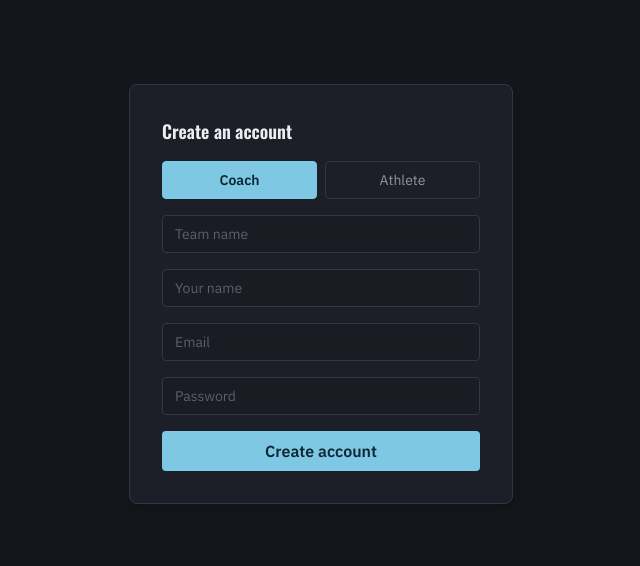
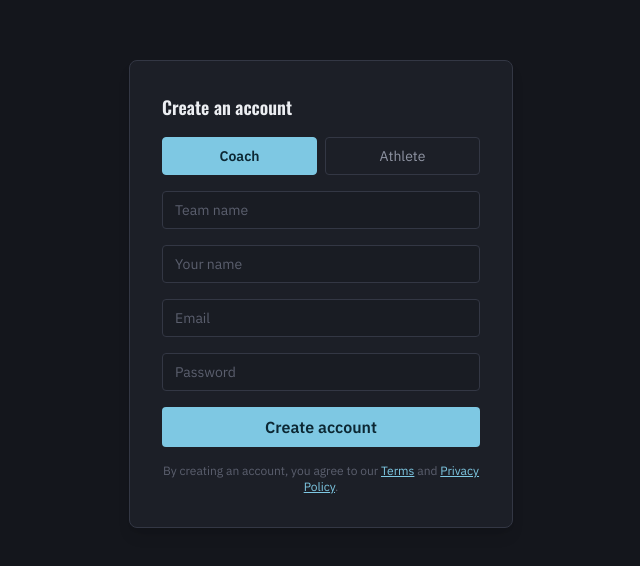
Before and after one commit to SnowysPerformance/SnowysPerformance, a Next.js app in the folder frontend/: page /register in a window 1280 px wide. Shown: the part 106-672 px from the top of the page, without its empty margins (319-959 px from the left). Built offline with nearby package versions, Linux system fonts and the light colour scheme; no server answers.

Commit message:
Require agreeing to Terms and Privacy Policy on signup

```diff
--- a/frontend/src/app/register/page.tsx
+++ b/frontend/src/app/register/page.tsx
@@ -1,6 +1,7 @@
 "use client";
 import { useState } from "react";
 import { useRouter } from "next/navigation";
+import Link from "next/link";
 import { api, saveSession } from "@/lib/api";
 
 export default function RegisterPage() {
@@ -62,6 +63,17 @@ export default function RegisterPage() {
         <input className={inputClass} placeholder="Email" value={form.email} onChange={(e) => update("email", e.target.value)} />
         <input className={inputClass} type="password" placeholder="Password" value={form.password} onChange={(e) => update("password", e.target.value)} />
         <button className="w-full bg-accent text-accenttext font-semibold rounded px-3 py-2 hover:bg-accentstrong transition-colors">Create account</button>
+        <p className="text-xs text-faint text-center">
+          By creating an account, you agree to our{" "}
+          <Link className="underline text-accent" href="/terms">
+            Terms
+          </Link>{" "}
+          and{" "}
+          <Link className="underline text-accent" href="/privacy">
+            Privacy Policy
+          </Link>
+          .
+        </p>
       </form>
     </div>
   );
```
